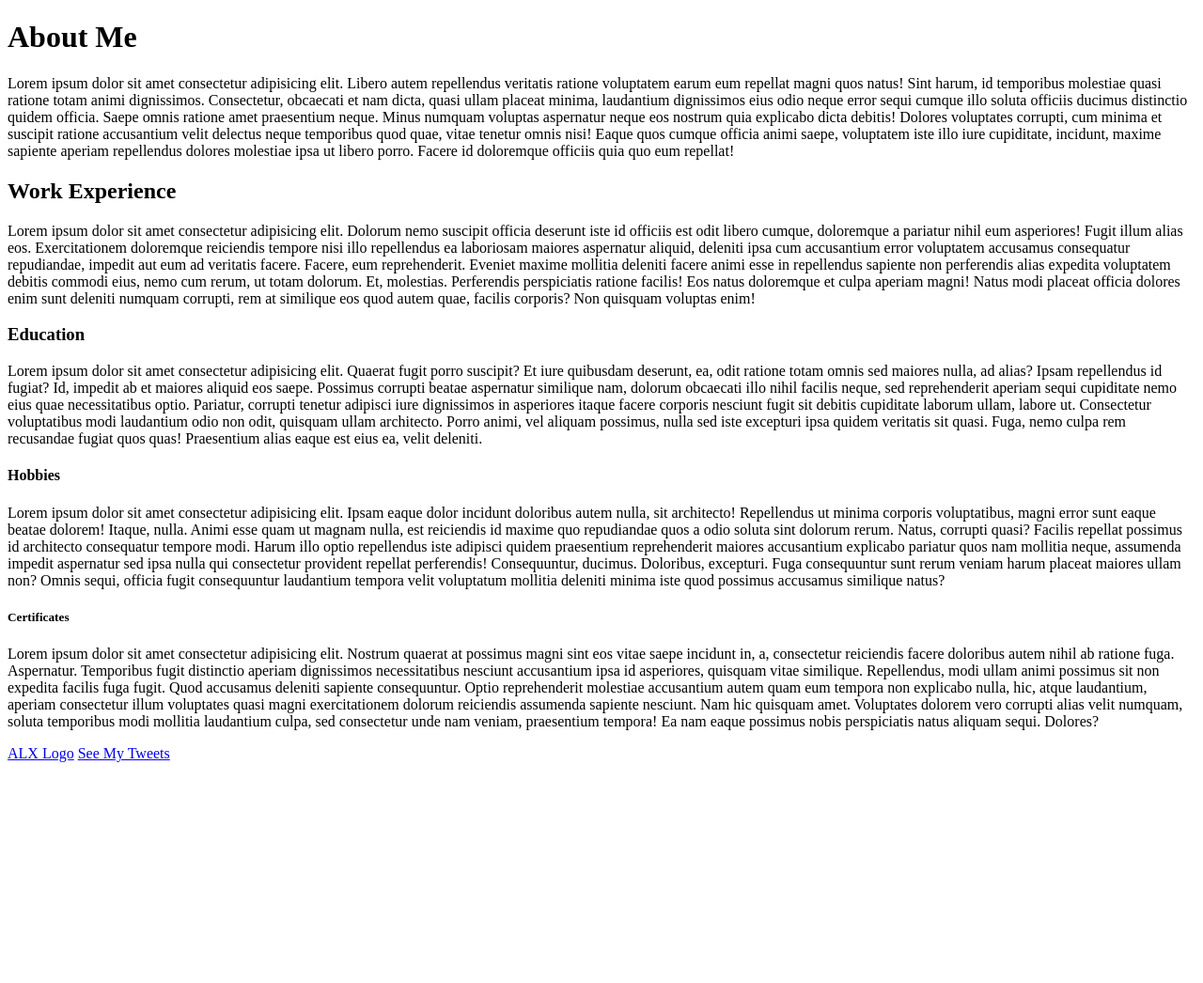
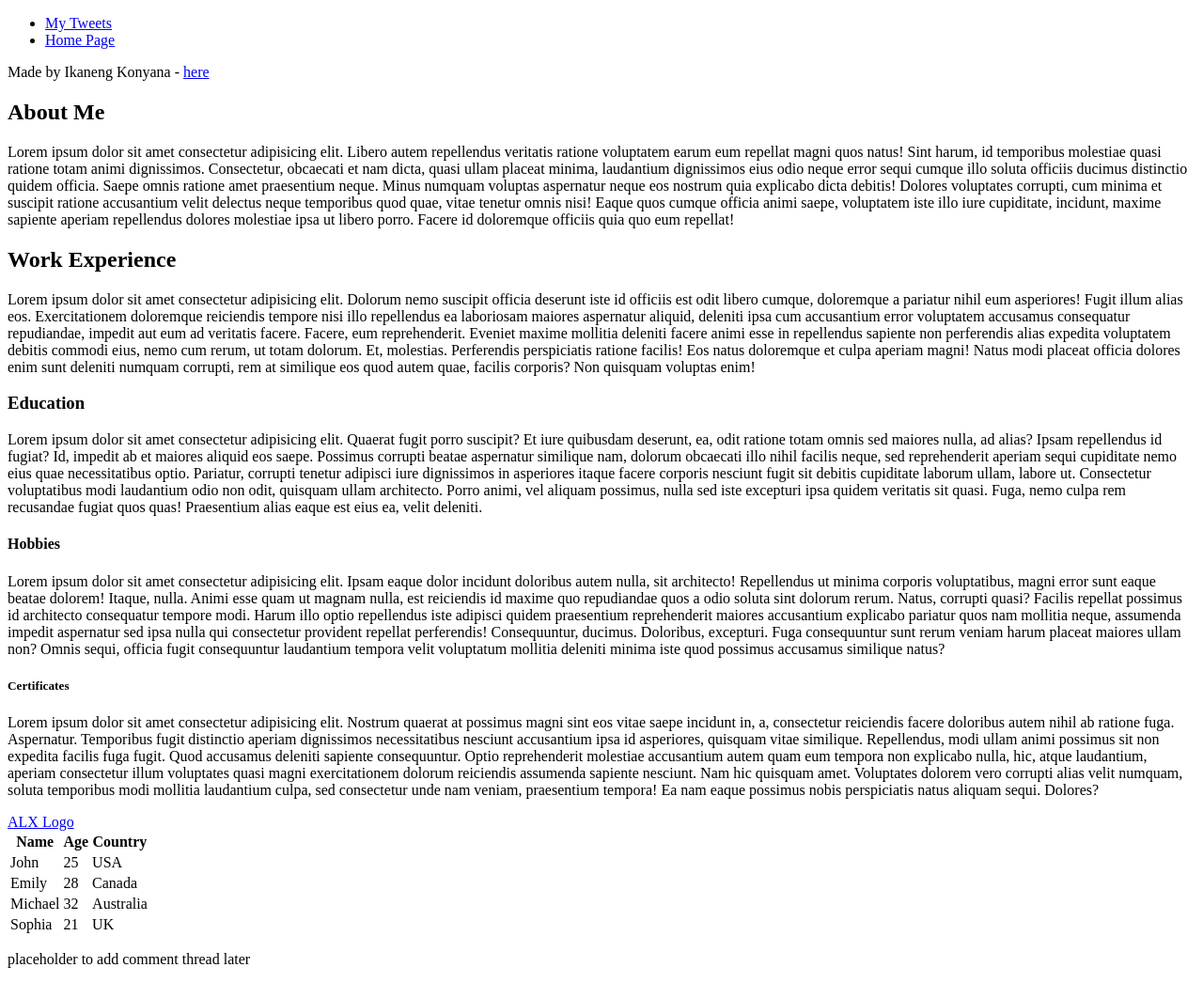
Before and after one commit to ikxneng/My_First_Portfolio, a plain HTML site: page html_basic/index.html in a window 1280 px wide. Shown: the whole page at 94% size. Before the commit the page ends 819 px from the top, so only its background shows below. Drawn offline with Linux system fonts and the light colour scheme.

Commit message:
Update index.html

```diff
--- a/html_basic/index.html
+++ b/html_basic/index.html
@@ -6,6 +6,15 @@
     <meta name="viewport" content="width=device-width, initial-scale=1.0">
 </head>
 <body>
+    <header>
+        <ul>
+            <li><a href="tweets.html">My Tweets</a></li>
+            <li><a href="index.html">Home Page</a></li>
+        </ul>
+    </header>
+    <footer><p>Made by Ikaneng Konyana - <a href="https://github.com/ikxneng" target="_blank">here</a></p></footer>
+    <main>
+    <article>
     <h1>About Me</h1>
     <p>Lorem ipsum dolor sit amet consectetur adipisicing elit. Libero autem repellendus veritatis ratione voluptatem earum eum repellat magni quos natus! Sint harum, id temporibus molestiae quasi ratione totam animi dignissimos.
     Consectetur, obcaecati et nam dicta, quasi ullam placeat minima, laudantium dignissimos eius odio neque error sequi cumque illo soluta officiis ducimus distinctio quidem officia. Saepe omnis ratione amet praesentium neque.
@@ -32,7 +41,37 @@
     Optio reprehenderit molestiae accusantium autem quam eum tempora non explicabo nulla, hic, atque laudantium, aperiam consectetur illum voluptates quasi magni exercitationem dolorum reiciendis assumenda sapiente nesciunt. Nam hic quisquam amet.
     Voluptates dolorem vero corrupti alias velit numquam, soluta temporibus modi mollitia laudantium culpa, sed consectetur unde nam veniam, praesentium tempora! Ea nam eaque possimus nobis perspiciatis natus aliquam sequi. Dolores?</p>
     <a href="https://i.ibb.co/gTDZZT8/ALX-Logo-07.png" >ALX Logo</a>
-    <a href="tweets.html">See My Tweets</a>
-
+    <table>
+        <thead>
+            <th>Name</th>
+            <th>Age</th>
+            <th>Country</th>
+        </thead>
+        <tbody>
+            <td>John</td>
+            <td>25</td>
+            <td>USA</td>
+        </tbody>
+        <tbody>
+            <td>Emily</td>
+            <td>28</td>
+            <td>Canada</td>
+        </tbody>
+        <tbody>
+            <td>Michael</td>
+            <td>32</td>
+            <td>Australia</td>
+        </tbody>
+        <tbody>
+            <td>Sophia</td>
+            <td>21</td>
+            <td>UK</td>
+        </tbody>
+    </table>
+    </article>
+    <aside>
+        <p>placeholder to add comment thread later</p>
+    </aside>
+    </main>
 </body>
 </html>
```
